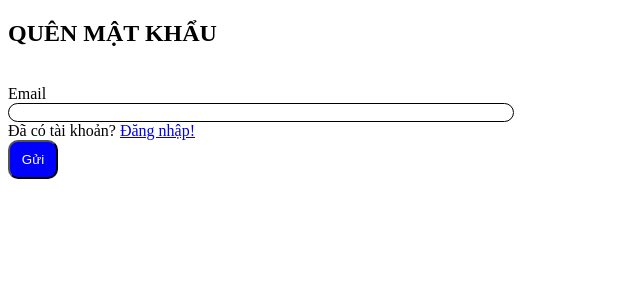
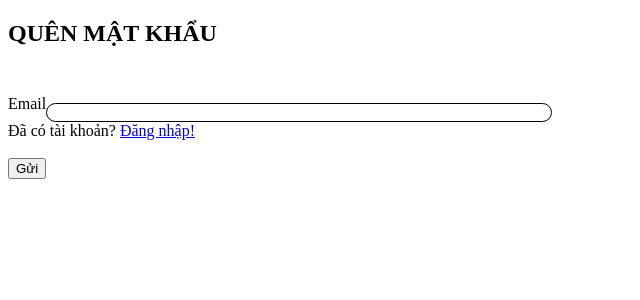
Before and after one commit to duchuy112233/Du_An_1, a PHP site: page /taikhoan/quenmk.php in a window 1280 px wide. Shown: the top 300 px of the page, without its empty margins (0-640 px from the left). Run offline with PHP 8.4, Linux system fonts and the light colour scheme.

Commit message:
Update quenmk.php

```diff
--- a/view/taikhoan/quenmk.php
+++ b/view/taikhoan/quenmk.php
@@ -6,12 +6,12 @@
     <meta name="viewport" content="width=device-width, initial-scale=1.0">
     <title>Document</title>
     <style>
-        .tb{
+        .tb {
             font-weight: bold;
             color: green;
         }
 
-        .form-mk .guimk{
+        .form-mk .guimk {
             border-radius: 10px;
             background-color: blue;
             width: 50px;
@@ -19,28 +19,45 @@
             color: #fff;
 
         }
-        .form-mk .guimk:hover
-        {
+
+        .form-mk .guimk:hover {
             background-color: aqua;
             color: black;
 
         }
-        .form-mk .social-container input{
+
+        .form-mk .social-container input {
             width: 500px;
             border-radius: 10px;
             background-color: #fff;
             border: 1px solid black;
         }
 
+        .form-label {
+            float: left;
+            margin-top: 10px;
+            margin-bottom: 5px;
+        }
+        .quenmk-gui:hover{
+            background-color: red;
+        }
     </style>
 </head>
 
-<body >
+<body>
 
     <div class="body">
         <h2>QUÊN MẬT KHẨU</h2><br>
-            <div id="container-sign">
+        <div class="container-sign">
             <form class="form-mk" action="index.php?act=quenmk" method="post">
+
+                <div class="tb">
+                    <?php
+                    if (isset($thongbao) && ($thongbao != "")) {
+                        echo $thongbao;
+                    }
+                    ?>
+                </div>
                 <div class="social-container">
                     <label for="exampleInputEmail1" class="form-label">Email</label> <br>
                     <input type="text" class="form-control" id="exampleInputEmail1" name="email" />
@@ -49,16 +66,12 @@
                     <span>Đã có tài khoản? </span>
                     <a href="index.php">Đăng nhập!</a>
                 </div>
-                    <input class = "guimk" type="submit" name="guiemail" value="Gửi"></input>
+                <br>
+                <button class="quenmk-gui" type="submit" name="guiemail" value="Gửi">Gửi</button>
+
+
             </form>
-                <br>
-                <div class="tb">
-                    <?php
-                    if (isset($thongbao) && ($thongbao != "")) {
-                        echo $thongbao;
-                    }
-                    ?>
-                </div>
+
         </div>
     </div>
 
```
Lines whose indentation alone changed are shown as unchanged.
